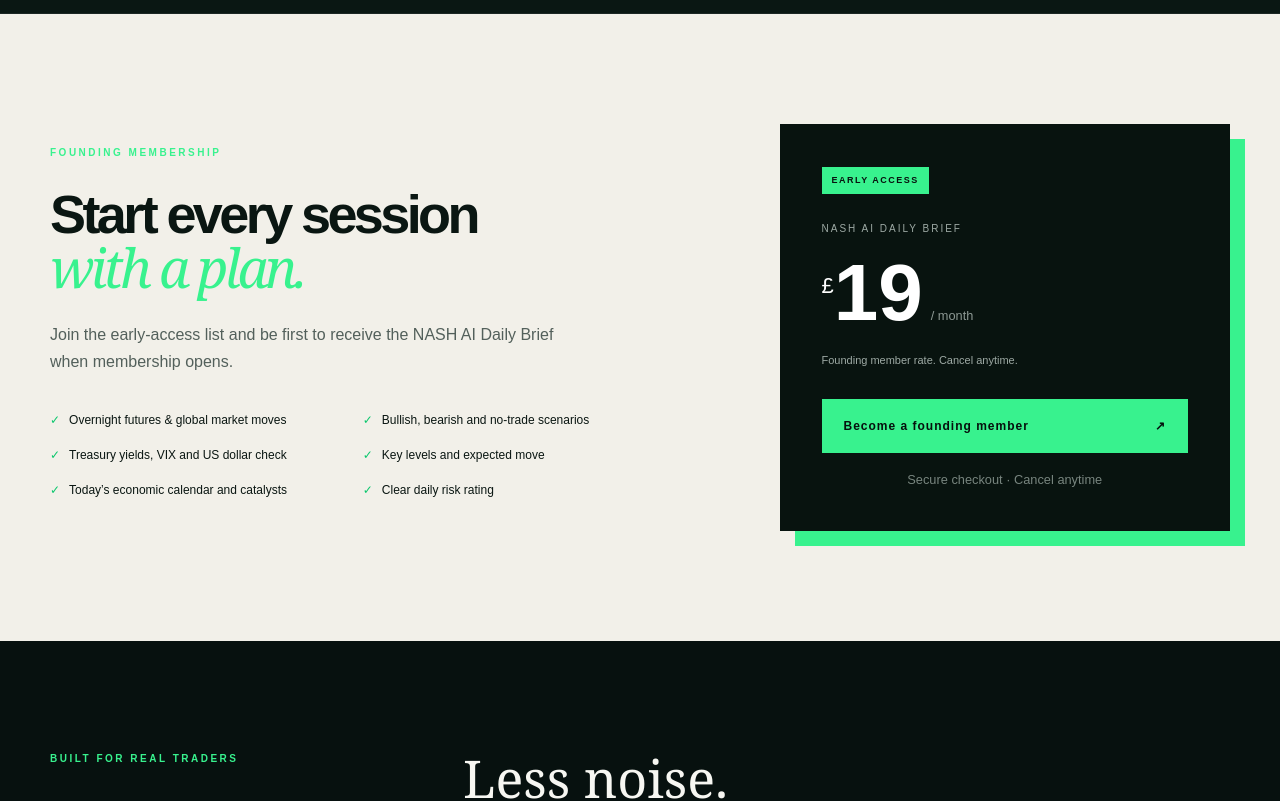
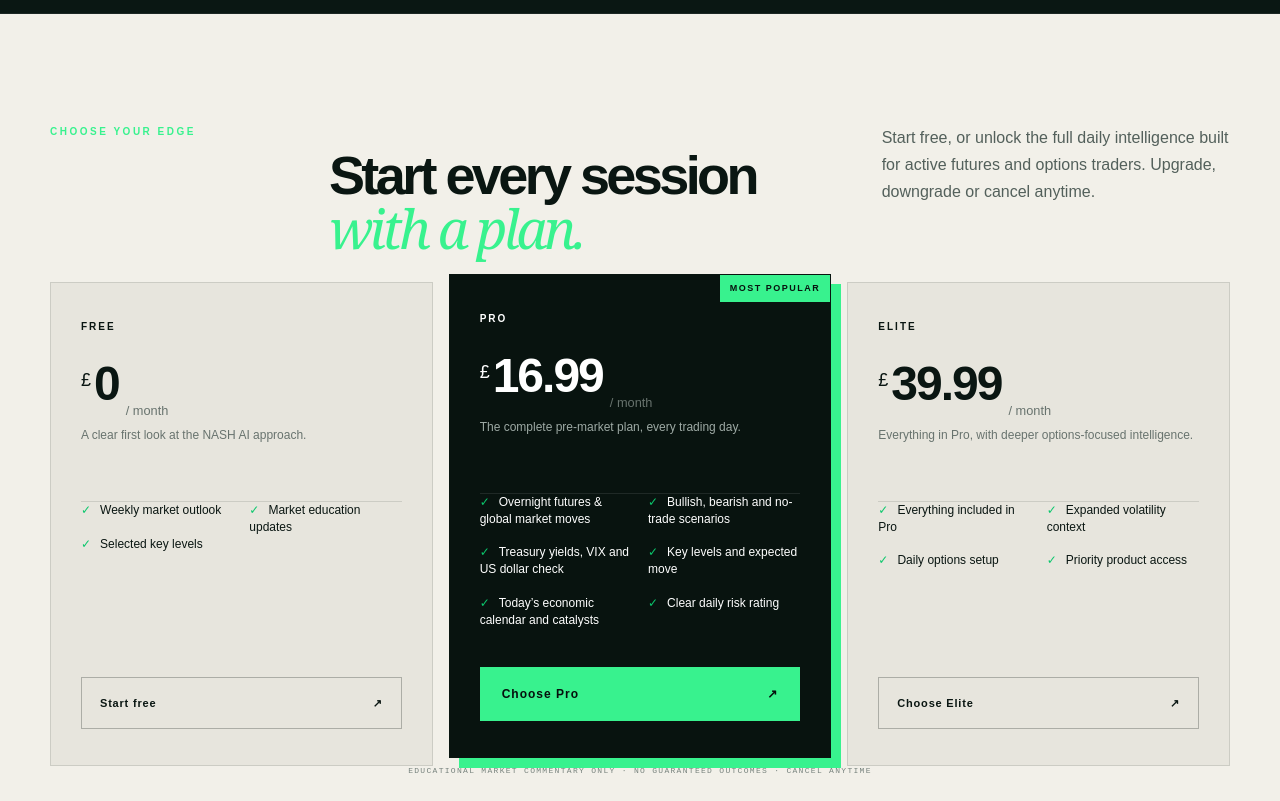
Before and after one commit to nashysaimarkets/nash-ai-markets, a Next.js app: page / in a window 1280 px wide. Shown: the part 2880-3681 px from the top of the page. Built offline with nearby package versions, Linux system fonts and the light colour scheme.

Commit message:
Add Free Pro and Elite membership plans

```diff
--- a/app/enhancements.css
+++ b/app/enhancements.css
@@ -71,3 +71,24 @@
   .legal h1 { font-size:42px; }
   .outcomeCard { padding:38px 24px; }.outcome h1 { font-size:39px; }
 }
+
+.pricingIntro { display:grid; grid-template-columns:.45fr 1fr .7fr; gap:55px; align-items:start; }
+.pricingIntro h2,.pricingIntro p { margin-top:0; }
+.pricingGrid { display:grid; grid-template-columns:repeat(3,1fr); gap:16px; margin-top:65px; align-items:stretch; }
+.tierCard { position:relative; background:#e7e5dd; border:1px solid #10201920; padding:36px 30px; display:flex; flex-direction:column; }
+.tierCard.featured { background:#08130f; color:white; box-shadow:10px 10px 0 #38f28e; transform:translateY(-8px); }
+.tierCard .tag { position:absolute; top:0; right:0; }
+.tierCard>p:first-of-type { font-size:10px; letter-spacing:2px; font-weight:bold; margin:0 0 28px; }
+.tierPrice { display:flex; align-items:start; min-height:64px; }
+.tierPrice span { font-size:18px; margin:5px 3px 0 0; }
+.tierPrice strong { font-size:48px; line-height:.9; letter-spacing:-2px; }
+.tierPrice small { align-self:end; color:#68736e; margin:0 0 6px 7px; }
+.tierCopy { color:#68736e; font-size:12px; line-height:1.6; min-height:40px; }
+.featured .tierCopy { color:#9eaaa5; }
+.tierCard ul { columns:1; padding:22px 0 12px; border-top:1px solid #10201920; flex:1; }
+.featured ul { border-color:#ffffff18; }
+.tierCard li { font-size:11px; margin:0 0 14px; line-height:1.4; }
+.tierButton { display:flex; justify-content:space-between; color:#0a1612; text-decoration:none; border:1px solid #0a161244; padding:17px 18px; font-size:11px; font-weight:bold; letter-spacing:.8px; }
+.tierButton:hover { border-color:#0a1612; }
+.pricingSafety { text-align:center; color:#77827d; font:8px "Courier New"; letter-spacing:1.3px; margin-top:38px; }
+@media(max-width:800px) { .pricingIntro { display:block; } .pricingIntro h2,.pricingIntro p { margin-top:30px; } .pricingGrid { grid-template-columns:1fr; } .tierCard.featured { transform:none; box-shadow:7px 7px 0 #38f28e; } }
--- a/app/page.tsx
+++ b/app/page.tsx
@@ -14,7 +14,8 @@ const included = [
 ];
 
 export default function Home() {
-  const checkoutUrl = process.env.STRIPE_PAYMENT_LINK || "mailto:hello@nashaimarkets.com?subject=NASH%20AI%20Founding%20Membership";
+  const proCheckout = process.env.STRIPE_PRO_PAYMENT_LINK || process.env.STRIPE_PAYMENT_LINK || "mailto:hello@nashaimarkets.com?subject=NASH%20AI%20Pro%20early%20access";
+  const eliteCheckout = process.env.STRIPE_ELITE_PAYMENT_LINK || "mailto:hello@nashaimarkets.com?subject=NASH%20AI%20Elite%20early%20access";
   return (
     <main>
       <header className="nav shell">
@@ -96,14 +97,13 @@ export default function Home() {
       </section>
 
       <section className="membership" id="membership">
-        <div className="shell memberGrid">
-          <div><span className="kicker">FOUNDING MEMBERSHIP</span><h2>Start every session<br/><em>with a plan.</em></h2><p className="memberLead">Join the early-access list and be first to receive the NASH AI Daily Brief when membership opens.</p><ul>{included.map((x) => <li key={x}><span>✓</span>{x}</li>)}</ul></div>
-          <div className="priceCard">
-            <div className="tag">EARLY ACCESS</div><p>NASH AI DAILY BRIEF</p><div className="price"><span>£</span><strong>19</strong><small>/ month</small></div><p className="priceNote">Founding member rate. Cancel anytime.</p>
-            <a className="primary full" href={checkoutUrl}>Become a founding member <span>↗</span></a>
-            <small className="secure">Secure checkout · Cancel anytime</small>
-          </div>
+        <div className="shell pricingIntro"><span className="kicker">CHOOSE YOUR EDGE</span><h2>Start every session<br/><em>with a plan.</em></h2><p className="memberLead">Start free, or unlock the full daily intelligence built for active futures and options traders. Upgrade, downgrade or cancel anytime.</p></div>
+        <div className="shell pricingGrid">
+          <article className="tierCard"><p>FREE</p><div className="tierPrice"><span>£</span><strong>0</strong><small>/ month</small></div><p className="tierCopy">A clear first look at the NASH AI approach.</p><ul><li><span>✓</span>Weekly market outlook</li><li><span>✓</span>Selected key levels</li><li><span>✓</span>Market education updates</li></ul><a className="tierButton" href="mailto:hello@nashaimarkets.com?subject=NASH%20AI%20Free%20access">Start free <span>↗</span></a></article>
+          <article className="tierCard featured"><div className="tag">MOST POPULAR</div><p>PRO</p><div className="tierPrice"><span>£</span><strong>16.99</strong><small>/ month</small></div><p className="tierCopy">The complete pre-market plan, every trading day.</p><ul>{included.map((x) => <li key={x}><span>✓</span>{x}</li>)}</ul><a className="primary full" href={proCheckout}>Choose Pro <span>↗</span></a></article>
+          <article className="tierCard"><p>ELITE</p><div className="tierPrice"><span>£</span><strong>39.99</strong><small>/ month</small></div><p className="tierCopy">Everything in Pro, with deeper options-focused intelligence.</p><ul><li><span>✓</span>Everything included in Pro</li><li><span>✓</span>Daily options setup</li><li><span>✓</span>Expanded volatility context</li><li><span>✓</span>Priority product access</li></ul><a className="tierButton" href={eliteCheckout}>Choose Elite <span>↗</span></a></article>
         </div>
+        <p className="shell pricingSafety">EDUCATIONAL MARKET COMMENTARY ONLY · NO GUARANTEED OUTCOMES · CANCEL ANYTIME</p>
       </section>
 
       <section className="about shell" id="about"><span className="kicker">BUILT FOR REAL TRADERS</span><div><h2>Less noise.<br/>Better decisions.</h2><p>NASH AI Markets turns complex market information into a clear, practical pre-market plan. We don’t promise certainty. We show the levels, the scenarios and the risk — so you can make your own informed decisions.</p></div></section>
```
